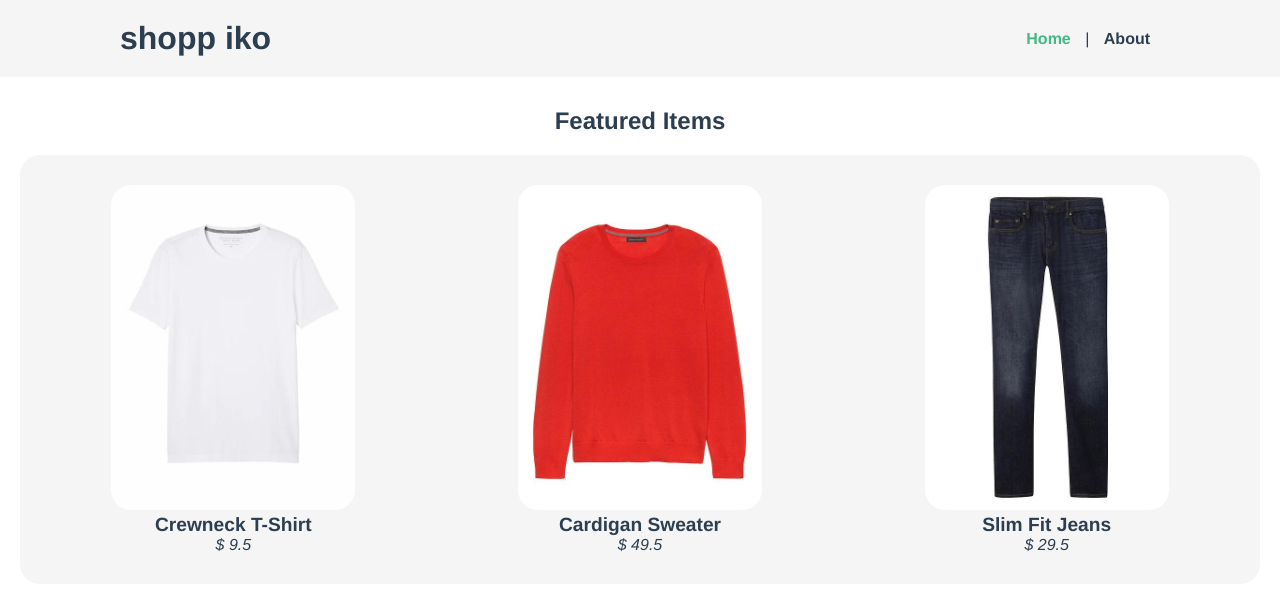
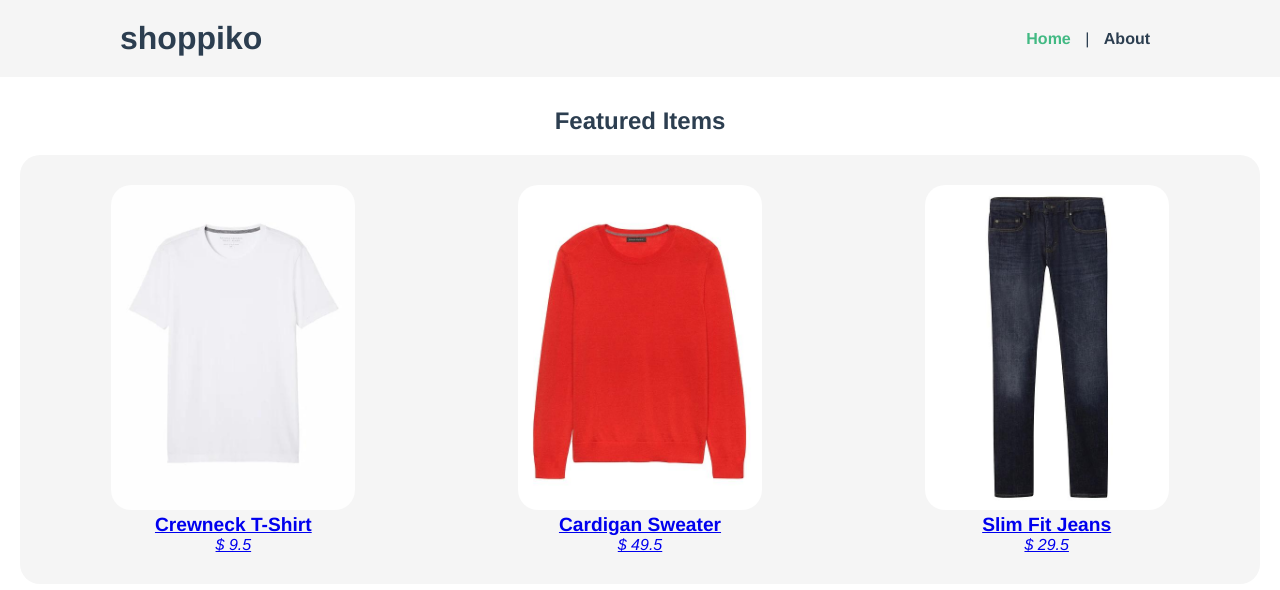
Before and after one commit to kaloyankolev13/shoppiko, a Vue app: page / in a window 1280 px wide. Shown: the top 590 px of the page. Built offline with nearby package versions, Linux system fonts and the light colour scheme.

Commit message:
made the router-link

```diff
--- a/src/components/NavigationBar.vue
+++ b/src/components/NavigationBar.vue
@@ -14,7 +14,7 @@
 export default {
   data() {
     return {
-      msg: "shopp iko",
+      msg: "shoppiko",
     };
   },
 };
--- a/src/components/Products.vue
+++ b/src/components/Products.vue
@@ -8,11 +8,13 @@
           :key="product.id"
           class="featured-item_items"
         >
-          <img class="product-image" :src="imagePath(product)" alt="" />
-          <p class="product-title">{{ product.name }}</p>
-          <p>
-            <em>$ {{ product.price }}</em>
-          </p>
+          <router-link :to="{ name: 'product', params: { id: product.id } }">
+            <img class="product-image" :src="imagePath(product)" alt="" />
+            <p class="product-title">{{ product.name }}</p>
+            <p>
+              <em>$ {{ product.price }}</em>
+            </p>
+          </router-link>
         </li>
       </ul>
     </section>
--- a/src/store/index.js
+++ b/src/store/index.js
@@ -77,5 +77,9 @@ export default createStore({
   },
   mutations: {},
   actions: {},
-  getters: {},
+  getters: {
+    product: (state) => (id) => {
+      return state.products.filter((p) => p.id === Number(id))[0];
+    },
+  },
 });
--- a/src/views/Home.vue
+++ b/src/views/Home.vue
@@ -14,5 +14,4 @@ export default {
 };
 </script>
 
-<style lang="scss" scoped>
-</style>
+<style lang="scss" scoped></style>
--- a/src/views/Product.vue
+++ b/src/views/Product.vue
@@ -15,5 +15,4 @@ export default {
 };
 </script>
 
-<style lang="scss" scoped>
-</style>
+<style lang="scss" scoped></style>
```
